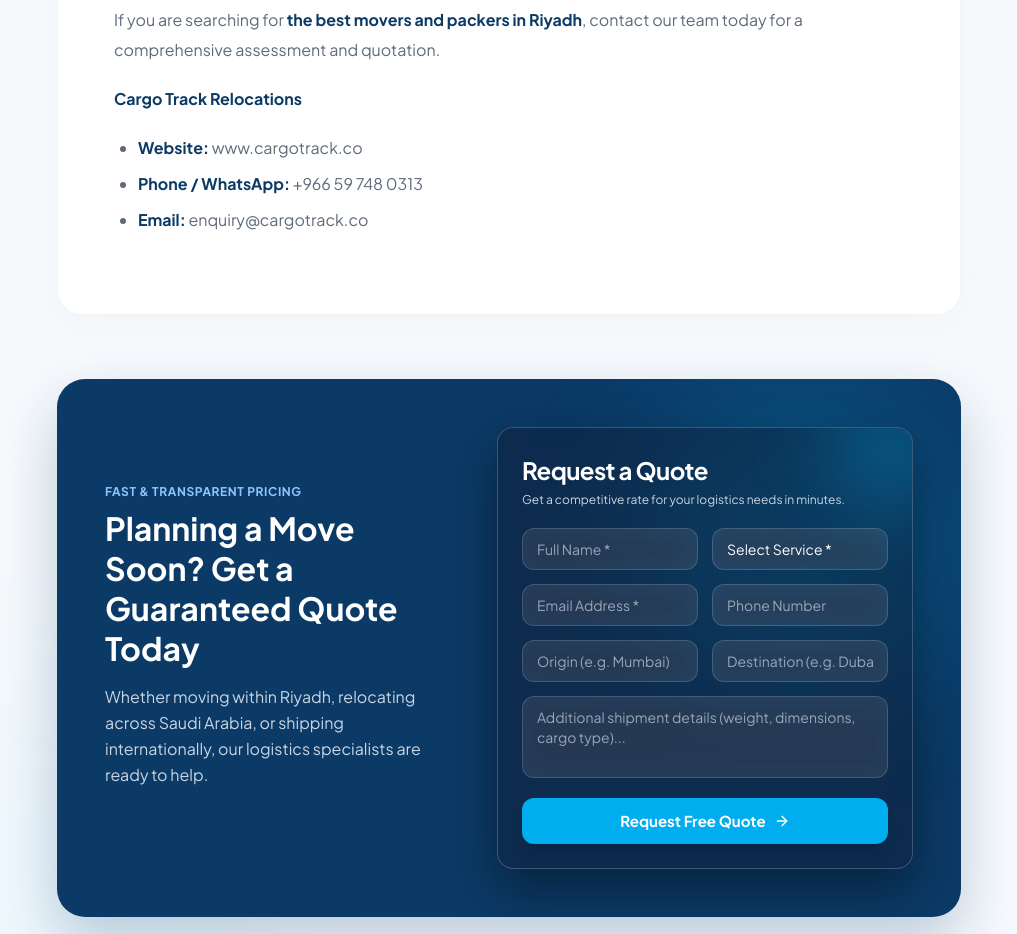
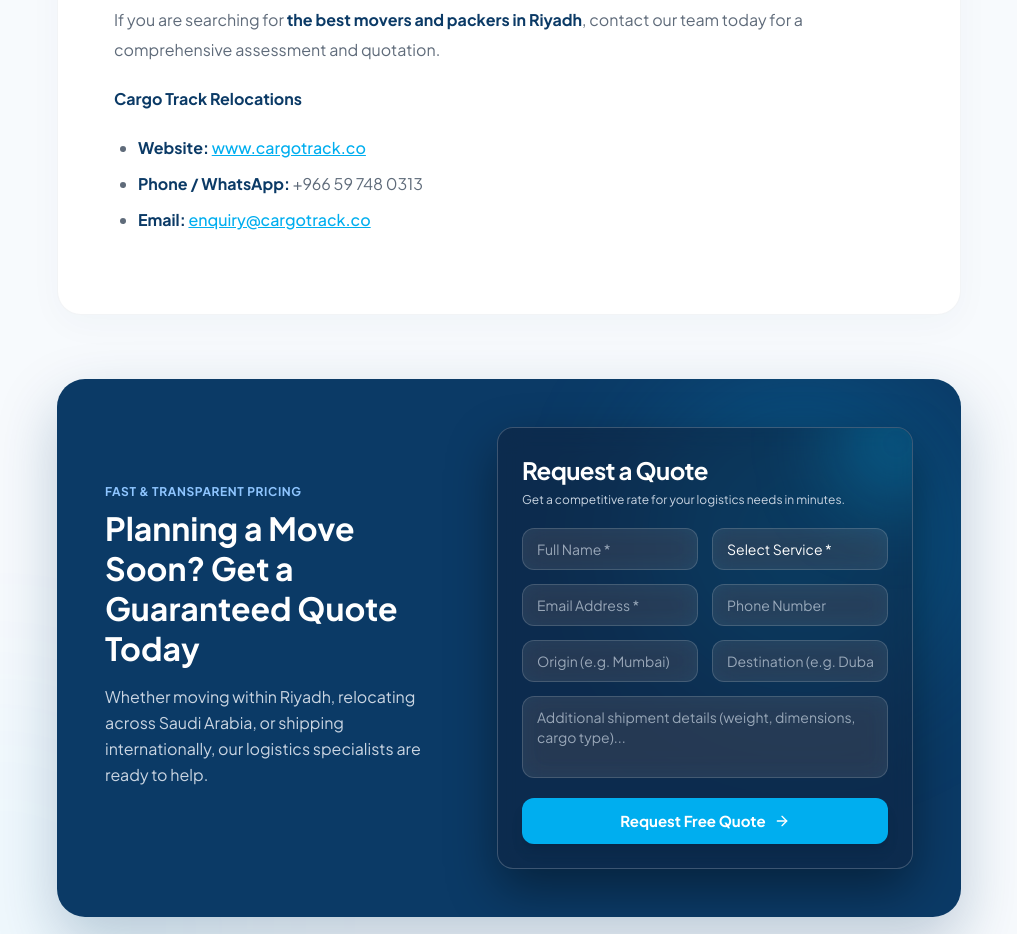
Before and after one commit to afham/cargo-track-website, a Next.js app: page /en/blog/best-packers-and-movers-riyadh in a window 1280 px wide. Shown: the part 7420-8354 px from the top of the page, without its empty margins (131-1148 px from the left). Built offline with nearby package versions, Linux system fonts and the light colour scheme; no server answers.

Commit message:
blog added

```diff
--- a/app/[locale]/blog/[slug]/page.tsx
+++ b/app/[locale]/blog/[slug]/page.tsx
@@ -135,6 +135,14 @@
                   {...props}
                 />
               ),
+              a: ({ node, ...props }) => (
+                <a
+                  className="text-primary underline font-medium hover:text-blue-700 transition-colors cursor-pointer"
+                  target="_blank"
+                  rel="noopener noreferrer"
+                  {...props}
+                />
+              ),
               ul: ({ node, ...props }) => (
                 <ul
                   className="list-disc list-outside space-y-2 mb-6 ms-6 text-brand-muted text-[16px]"
--- a/app/[locale]/globals.css
+++ b/app/[locale]/globals.css
@@ -64,3 +64,14 @@
 .animate-marquee:hover {
   animation-play-state: paused;
 }
+
+/* Target anchor tags inside your blog wrapper */
+.blog-content a {
+  color: #0066cc; /* Change to your desired brand color */
+  text-decoration: underline; /* Adds the explicit underline */
+  font-weight: 500;
+}
+
+.blog-content a:hover {
+  color: #004499; /* Hover color */
+}
```
